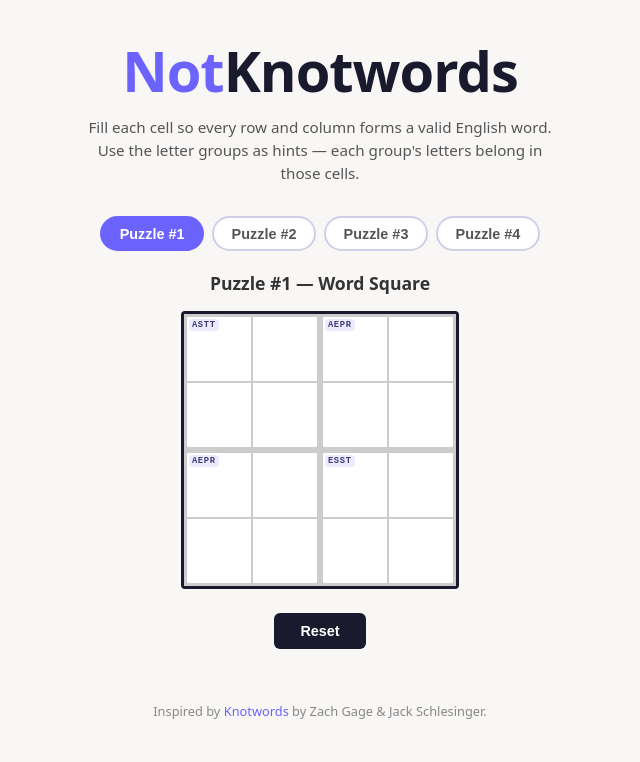
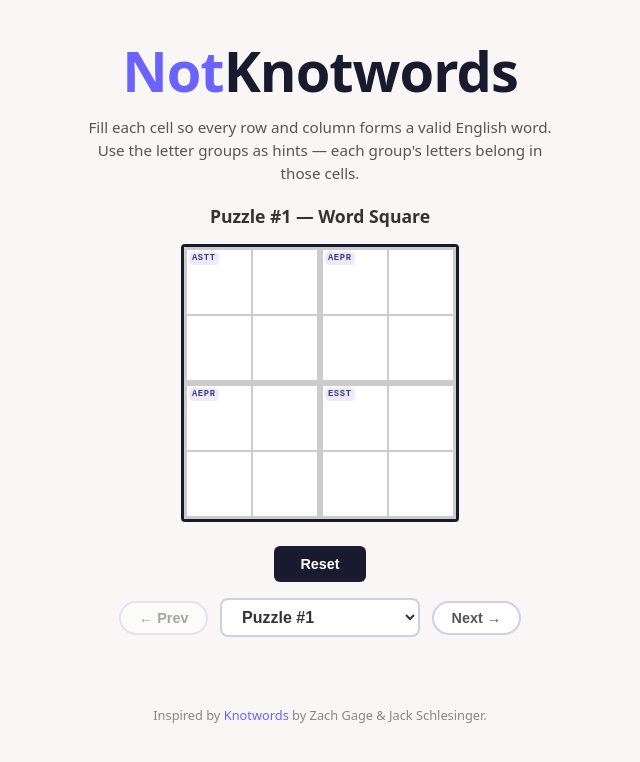
Before and after one commit to zhoukaiven/notknotwords, a React (Vite) app: page / in a window 1280 px wide. Shown: the top 762 px of the page, without its empty margins (320-960 px from the left). Built offline with nearby package versions, Linux system fonts and the light colour scheme.

Commit message:
switch to puzzle menu with pagination buttons

```diff
--- a/src/App.css
+++ b/src/App.css
@@ -45,7 +45,10 @@
 /* ---------- Puzzle nav ---------- */
 .puzzle-nav {
   display: flex;
-  gap: 0.5rem;
+  flex-wrap: wrap;
+  gap: 0.75rem;
+  align-items: center;
+  justify-content: center;
   margin: 1rem 0;
 }
 
@@ -61,15 +64,44 @@
   transition: border-color 0.15s, color 0.15s, background 0.15s;
 }
 
-.puzzle-nav__btn:hover {
+.puzzle-nav__btn:hover:not(:disabled) {
   border-color: #6c63ff;
   color: #6c63ff;
 }
 
-.puzzle-nav__btn--active {
-  background: #6c63ff;
+.puzzle-nav__btn:disabled {
+  opacity: 0.5;
+  cursor: not-allowed;
+}
+
+.puzzle-select {
+  padding: 0.5rem 1rem;
+  border: 2px solid #d0cfe8;
+  border-radius: 0.5rem;
+  background: #fff;
+  color: #333;
+  font-size: 1rem;
+  font-weight: 600;
+  cursor: pointer;
+  transition: border-color 0.15s;
+  min-width: 200px;
+}
+
+.puzzle-select:hover {
   border-color: #6c63ff;
-  color: #fff;
+}
+
+
+
+@media (max-width: 600px) {
+  .puzzle-nav {
+    flex-direction: column;
+    gap: 0.5rem;
+  }
+
+  .puzzle-select {
+    min-width: 150px;
+  }
 }
 
 /* ---------- Main content ---------- */
--- a/src/App.tsx
+++ b/src/App.tsx
@@ -75,18 +75,6 @@ export default function App() {
         </p>
       </header>
 
-      <nav className="puzzle-nav">
-        {PUZZLES.map((p, i) => (
-          <button
-            key={p.id}
-            className={`puzzle-nav__btn${i === puzzleIndex ? ' puzzle-nav__btn--active' : ''}`}
-            onClick={() => dispatchPuzzleIndex(i)}
-          >
-            {p.label}
-          </button>
-        ))}
-      </nav>
-
       <main className="app-main">
         {loadState.status === 'loading' && (
           <div className="status-message">Loading puzzle…</div>
@@ -104,6 +92,43 @@ export default function App() {
         )}
       </main>
 
+      <nav className="puzzle-nav">
+        <button
+          className="puzzle-nav__btn"
+          onClick={() => {
+            const prevIndex = puzzleIndex - 1;
+            if (prevIndex >= 0) dispatchPuzzleIndex(prevIndex);
+          }}
+          disabled={puzzleIndex === 0}
+        >
+          ← Prev
+        </button>
+
+        <select
+          value={puzzleIndex}
+          onChange={(e) => dispatchPuzzleIndex(Number(e.target.value))}
+          className="puzzle-select"
+          aria-label="Select puzzle"
+        >
+          {PUZZLES.map((p, i) => (
+            <option key={p.id} value={i}>
+              {p.label}
+            </option>
+          ))}
+        </select>
+
+        <button
+          className="puzzle-nav__btn"
+          onClick={() => {
+            const nextIndex = puzzleIndex + 1;
+            if (nextIndex < PUZZLES.length) dispatchPuzzleIndex(nextIndex);
+          }}
+          disabled={puzzleIndex >= PUZZLES.length - 1}
+        >
+          Next →
+        </button>
+      </nav>
+
       <footer className="app-footer">
         <p>
           Inspired by{' '}
```
